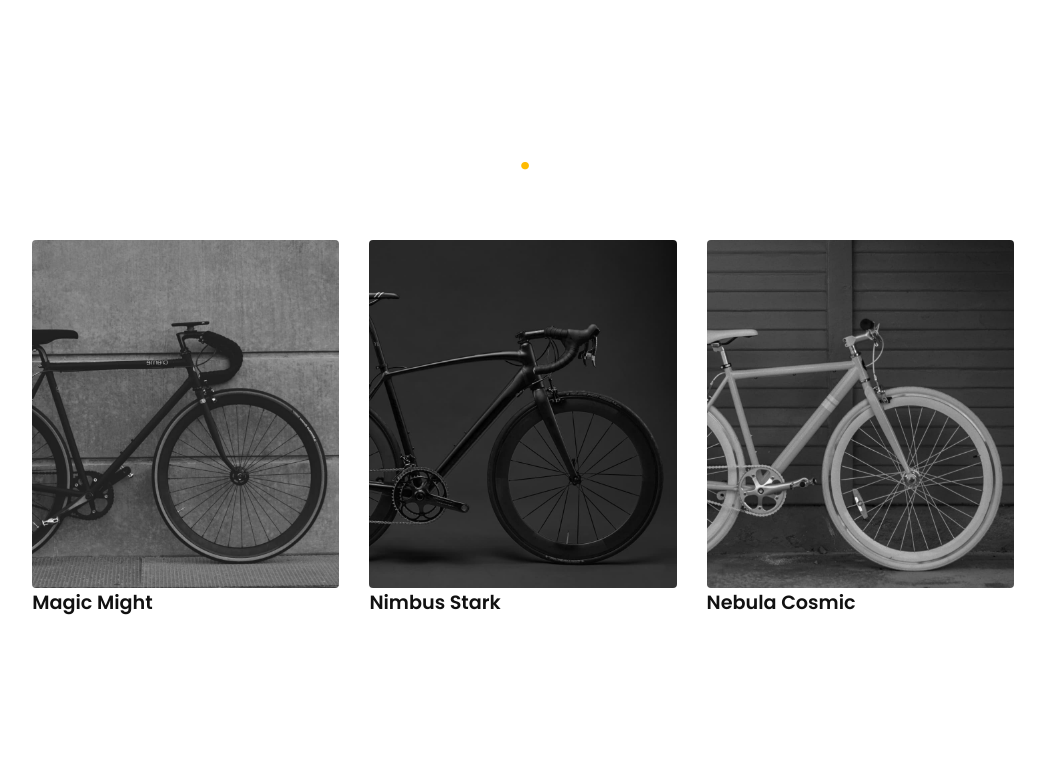
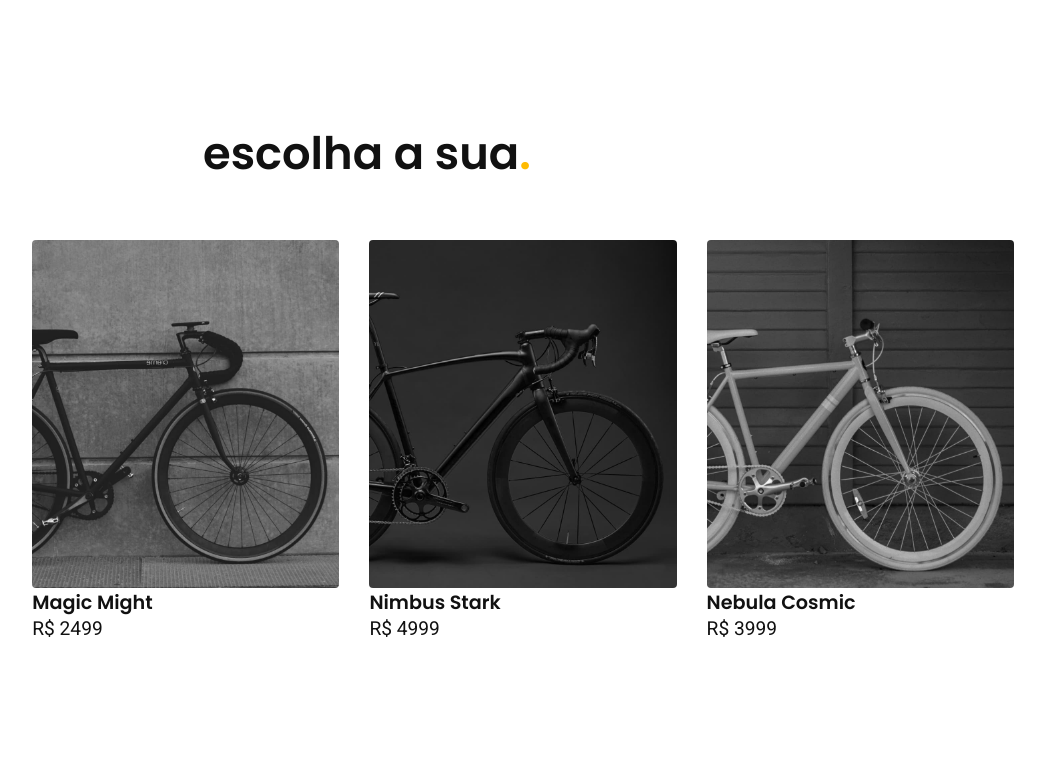
Before and after one commit to vitor-hoffmann/Bikcraft, a plain HTML site: page Bikcraft/index.html in a window 1280 px wide. Shown: the part 720-1497 px from the top of the page, without its empty margins (117-1162 px from the left). Drawn offline with Linux system fonts and the light colour scheme; files whose address does not match are found by name.

Commit message:
Update escolhaasua.css

```diff
--- a/Bikcraft/css/home/escolhaasua.css
+++ b/Bikcraft/css/home/escolhaasua.css
@@ -26,6 +26,7 @@
     margin: 0;
     padding: 0;
     display: block;
+    color: #111111;
     position: absolute;
     left: 25vw;
     top: 105vh;
@@ -40,8 +41,9 @@
 }
 .valor{
     font-family: "Roboto", sans-serif;
-    font-weight: 500;
+    font-weight: 400;
     font-size: 1.2rem;
+    color: #111111;
 }
 @media (min-width: 1750px) {
     .escolha h3{
```
